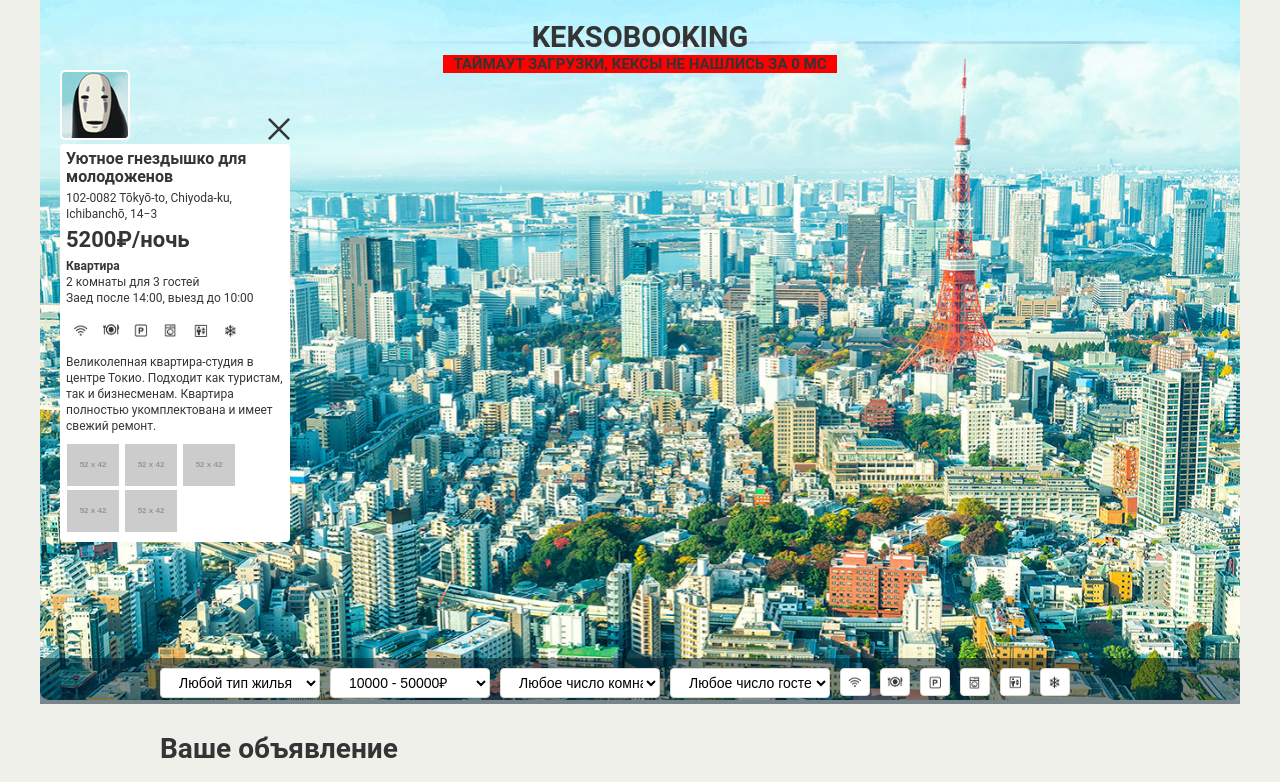
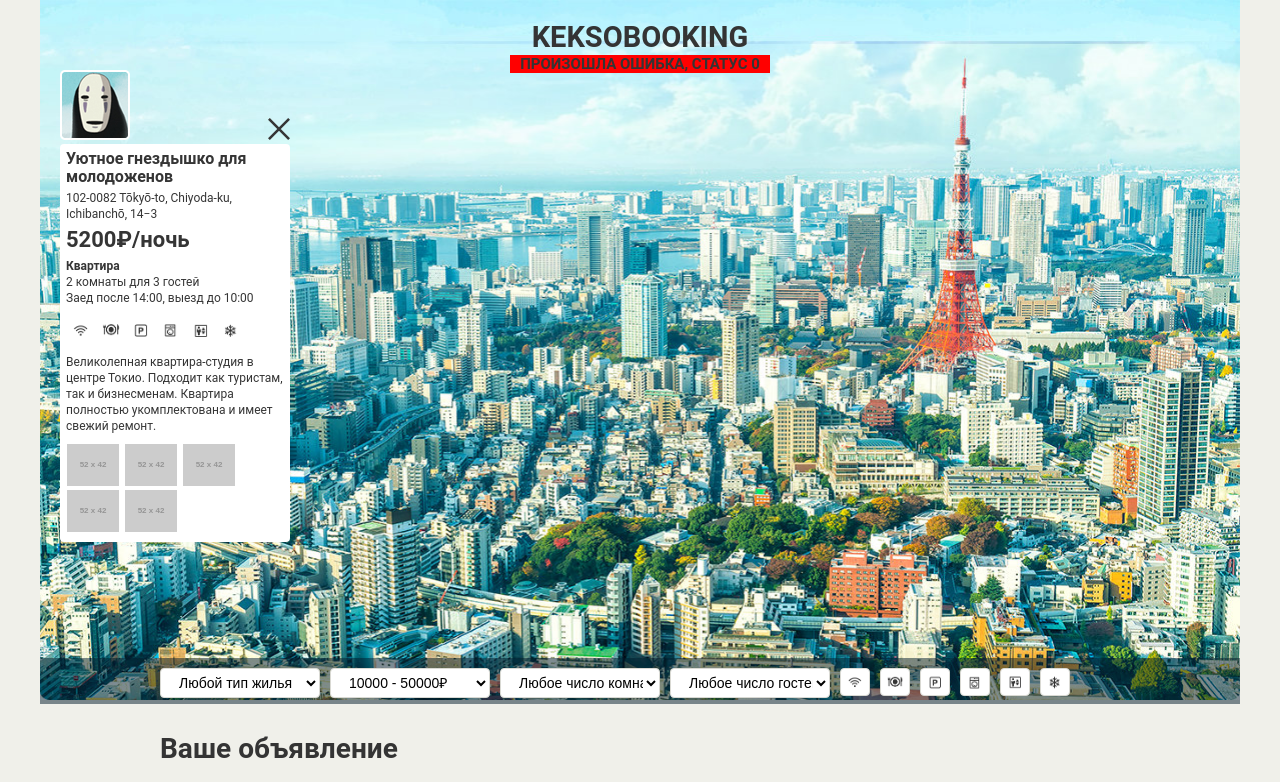
Before and after one commit to halvomez/167251-keksobooking, a website: page index.html in a window 1280 px wide. Shown: the top 782 px of the page. Drawn offline with Linux system fonts and the light colour scheme; no server answers; placeholder pictures from the web are drawn by us.

Commit message:
вывел отрисовку ошибок в отдельный модуль error.js

```diff
--- a/index.html
+++ b/index.html
@@ -283,6 +283,7 @@
 <script src="js/synchronize-fields.js"></script>
 <script src="js/form.js"></script>
 <script src="js/map.js"></script>
+<script src="js/error.js"></script>
 
 </body>
 </html>
--- a/js/backend.js
+++ b/js/backend.js
@@ -19,13 +19,13 @@
       });
 
       xhr.addEventListener('error', function () {
-        onError(xhr.status);
+        onError('Произошла ошибка, статус ' + xhr.status);
       });
       xhr.addEventListener('timeout', function () {
-        onError(xhr.status);
+        onError('Таймаут загрузки, кексы не нашлись за ' + xhr.timeout + ' мс');
       });
 
-      xhr.timeout = 10000;
+      xhr.timeout = 100;
       xhr.send();
     },
 
--- /dev/null
+++ b/js/error.js
@@ -0,0 +1,42 @@
+'use strict';
+
+(function showMessage() {
+  var errorPlace = document.querySelector('.header__motto');
+
+  function showError(errorMassage) {
+    errorPlace.innerText = errorMassage;
+    errorPlace.style.backgroundColor = 'red';
+    errorPlace.style.display = 'inline';
+    errorPlace.style.textAlign = 'center';
+    errorPlace.style.paddingLeft = '10px';
+    errorPlace.style.paddingRight = '10px';
+  }
+
+  function noError() {
+    errorPlace.innerText += ', к бою готовы';
+  }
+
+  window.backend.load(noError, showError);
+
+  window.nodeError = document.createElement('div');
+  var nodeError = window.nodeError;
+  nodeError.classList.add('error-massage');
+  nodeError.style.zIndex = '2';
+  nodeError.style.margin = '0 auto';
+  nodeError.style.textAlign = 'center';
+  nodeError.style.color = 'white';
+  nodeError.style.backgroundColor = '#ffaa99';
+  nodeError.style.fontSize = '16px';
+  nodeError.style.opacity = '0';
+
+  var formSubmit = window.formSubmit;
+  function postFormError(error) {
+    formSubmit.style.fontSize = '14px';
+    formSubmit.innerText = 'не удалось отправить, повторите';
+    formSubmit.appendChild(nodeError);
+    formSubmit.style.color = '#ffaa99';
+    nodeError.innerText = 'код ' + error.status;
+    nodeError.style.opacity = '1';
+  }
+  window.postFormError = postFormError;
+})();
--- a/js/form.js
+++ b/js/form.js
@@ -82,8 +82,9 @@
     }
   }
 
-  var formSubmit = noticeForm.querySelector('.form__submit');
-  var errorPlace = document.querySelector('.header__motto');
+  window.formSubmit = noticeForm.querySelector('.form__submit');
+  var formSubmit = window.formSubmit;
+  var nodeError = window.nodeError;
 
   function formSubmitReset() {
     formSubmit.removeAttribute('disabled');
@@ -108,39 +109,8 @@
     }
   }
 
-  var nodeError = document.createElement('div');
-  nodeError.classList.add('error-massage');
-  nodeError.style.zIndex = '2';
-  nodeError.style.margin = '0 auto';
-  nodeError.style.textAlign = 'center';
-  nodeError.style.color = 'white';
-  nodeError.style.backgroundColor = '#ffaa99';
-  nodeError.style.fontSize = '16px';
-  nodeError.style.opacity = '0';
-
-
-  function postFormError(error) {
-    formSubmit.style.fontSize = '14px';
-    formSubmit.innerText = 'не удалось отправить, повторите';
-    formSubmit.appendChild(nodeError);
-    formSubmit.style.color = '#ffaa99';
-    nodeError.innerText = 'код ' + error.status;
-    nodeError.style.opacity = '1';
-  }
-
-  function showError(xhrStatus) {
-    errorPlace.innerText = 'Таймаут загрузки, кексы не нашлись за ' + xhrStatus + ' мс';
-    errorPlace.style.backgroundColor = 'red';
-    errorPlace.style.display = 'inline';
-    errorPlace.style.textAlign = 'center';
-    errorPlace.style.paddingLeft = '10px';
-    errorPlace.style.paddingRight = '10px';
-  }
-
-  window.backend.load('', showError);
-
   noticeForm.addEventListener('submit', function (event) {
-    window.backend.save(new FormData(noticeForm), postForm, postFormError);
+    window.backend.save(new FormData(noticeForm), postForm, window.postFormError);
     event.preventDefault();
   });
   window.noticeForm = noticeForm;
```
